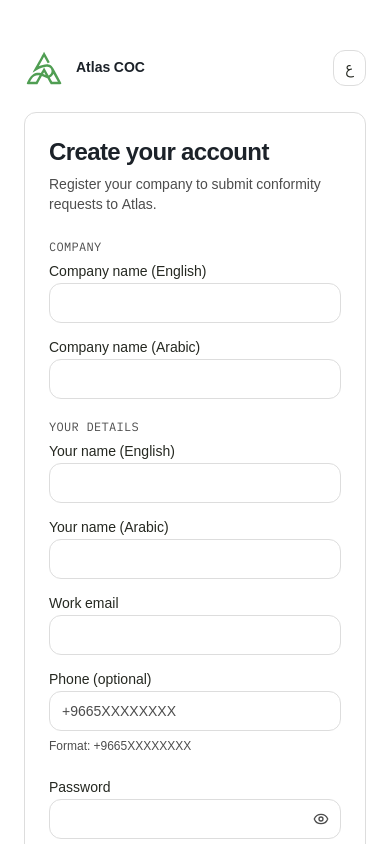
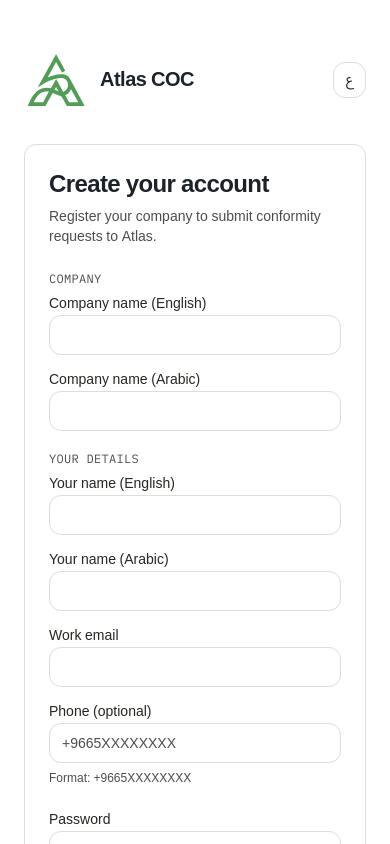
Before and after one commit to msafdaratls/atlas-rcp, a Next.js app: page /en/signup in a window 390 px wide. Shown: the top 844 px of the page. Built offline with nearby package versions, Linux system fonts and the light colour scheme.

Commit message:
Redirect home to login and enlarge Atlas COC branding
- Home/landing page now redirects straight to the login screen
- Bigger Atlas mark + wordmark in auth screens, topbar, and mobile nav

Co-Authored-By: Claude Opus 4.8 <noreply@anthropic.com>

```diff
--- a/src/app/[locale]/(public)/page.tsx
+++ b/src/app/[locale]/(public)/page.tsx
@@ -1,8 +1,6 @@
-import { getTranslations, setRequestLocale } from "next-intl/server";
-import Link from "next/link";
-import { Button } from "@/components/ui/button";
+import { notFound, redirect } from "next/navigation";
+
 import { isLocale, type Locale } from "@/lib/i18n/config";
-import { notFound } from "next/navigation";
 
 type Props = { params: Promise<{ locale: string }> };
 
@@ -10,27 +8,5 @@ export default async function PublicLandingPage({ params }: Props) {
   const { locale: raw } = await params;
   if (!isLocale(raw)) notFound();
   const locale = raw as Locale;
-  setRequestLocale(locale);
-  const t = await getTranslations("landing");
-  const tAuth = await getTranslations("auth");
-  const tCommon = await getTranslations("common");
-
-  return (
-    <main className="mx-auto flex min-h-screen max-w-3xl flex-col items-start justify-center gap-6 px-6">
-      <p className="text-sm font-semibold text-atlas-green">{tCommon("appName")}</p>
-      <h1 className="text-4xl font-bold text-ink-900">{t("headline")}</h1>
-      <p className="max-w-xl text-ink-500">{t("body")}</p>
-      <div className="flex flex-wrap gap-3">
-        <Button asChild>
-          <Link href={`/${locale}/login`}>{t("signIn")}</Link>
-        </Button>
-        <Button asChild variant="secondary">
-          <Link href={`/${locale}/signup`}>{tAuth("createAccount")}</Link>
-        </Button>
-        <Button asChild variant="outline">
-          <Link href={`/${locale}/verify`}>{t("verifyCta")}</Link>
-        </Button>
-      </div>
-    </main>
-  );
+  redirect(`/${locale}/login`);
 }
--- a/src/components/atlas/app-shell.tsx
+++ b/src/components/atlas/app-shell.tsx
@@ -93,7 +93,15 @@ export function AppShell({
                 ? tShell("clientWorkspace")
                 : tShell("adminConsole")}
             </SheetTitle>
-            <div className="border-b border-line px-4 py-3 text-sm font-semibold text-ink-900">
+            <div className="flex items-center gap-2 border-b border-line px-4 py-3 text-base font-bold tracking-tight text-ink-900">
+              {/* eslint-disable-next-line @next/next/no-img-element */}
+              <img
+                src="/brand/atlas-mark.svg"
+                alt={t("appName")}
+                width={36}
+                height={36}
+                className="size-9"
+              />
               {t("appName")}
             </div>
             <AppSidebar
--- a/src/components/atlas/app-topbar.tsx
+++ b/src/components/atlas/app-topbar.tsx
@@ -57,17 +57,17 @@ function AtlasWordmark({ className }: { className?: string }) {
     <Link
       href="/"
       className={cn(
-        "inline-flex items-center gap-2 font-bold tracking-tight text-ink-900",
+        "inline-flex items-center gap-2 text-lg font-bold tracking-tight text-ink-900",
         className,
       )}
     >
       {/* eslint-disable-next-line @next/next/no-img-element */}
       <img
         src="/brand/atlas-mark.svg"
-        alt=""
-        width={32}
-        height={32}
-        className="size-8"
+        alt={t("appName")}
+        width={44}
+        height={44}
+        className="size-11"
       />
       <span>{t("appName")}</span>
     </Link>
--- a/src/components/atlas/auth-shell.tsx
+++ b/src/components/atlas/auth-shell.tsx
@@ -31,17 +31,17 @@ export async function AuthShell({
 
   return (
     <main className="mx-auto flex min-h-dvh w-full max-w-lg flex-col justify-center px-6 py-12">
-      <div className="mb-6 flex items-center justify-between">
+      <div className="mb-8 flex items-center justify-between">
         <div className="flex items-center gap-3">
           {/* eslint-disable-next-line @next/next/no-img-element */}
           <img
             src="/brand/atlas-mark.svg"
-            alt=""
-            width={40}
-            height={40}
-            className="size-10 rounded-lg"
+            alt={tCommon("appName")}
+            width={64}
+            height={64}
+            className="size-16 rounded-xl"
           />
-          <span className="text-sm font-semibold text-[var(--ink-900)]">
+          <span className="text-xl font-bold tracking-tight text-[var(--ink-900)]">
             {tCommon("appName")}
           </span>
         </div>
```
